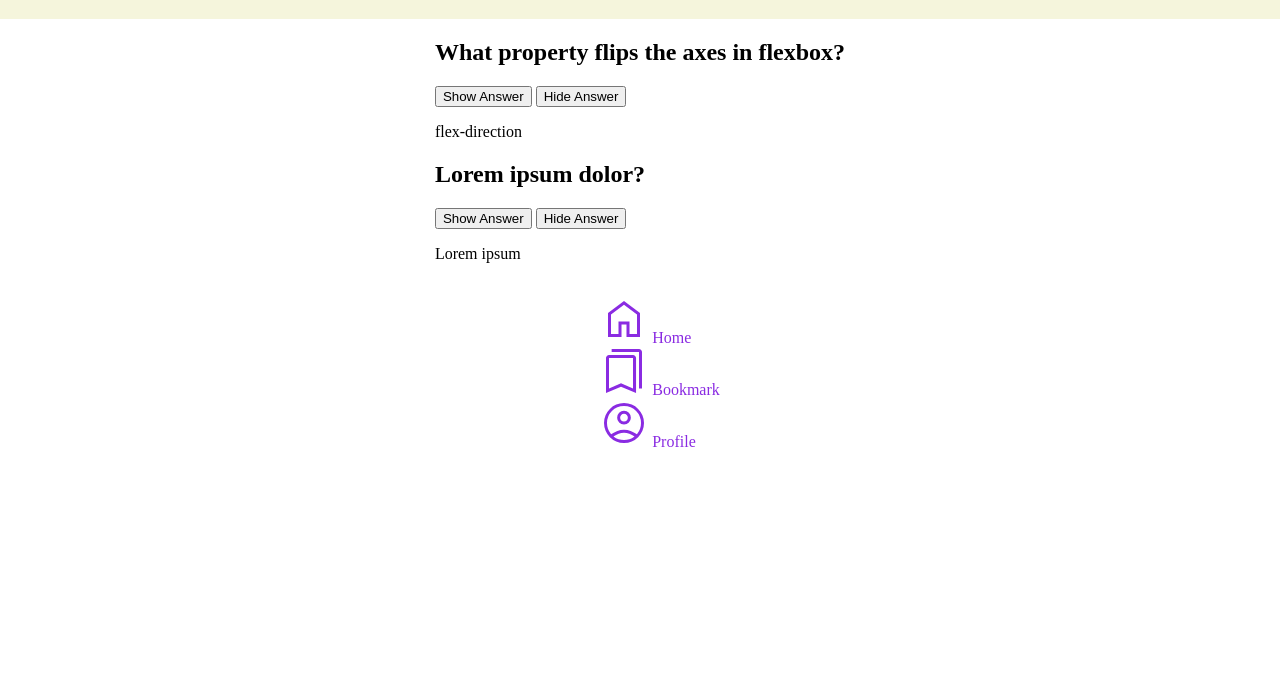
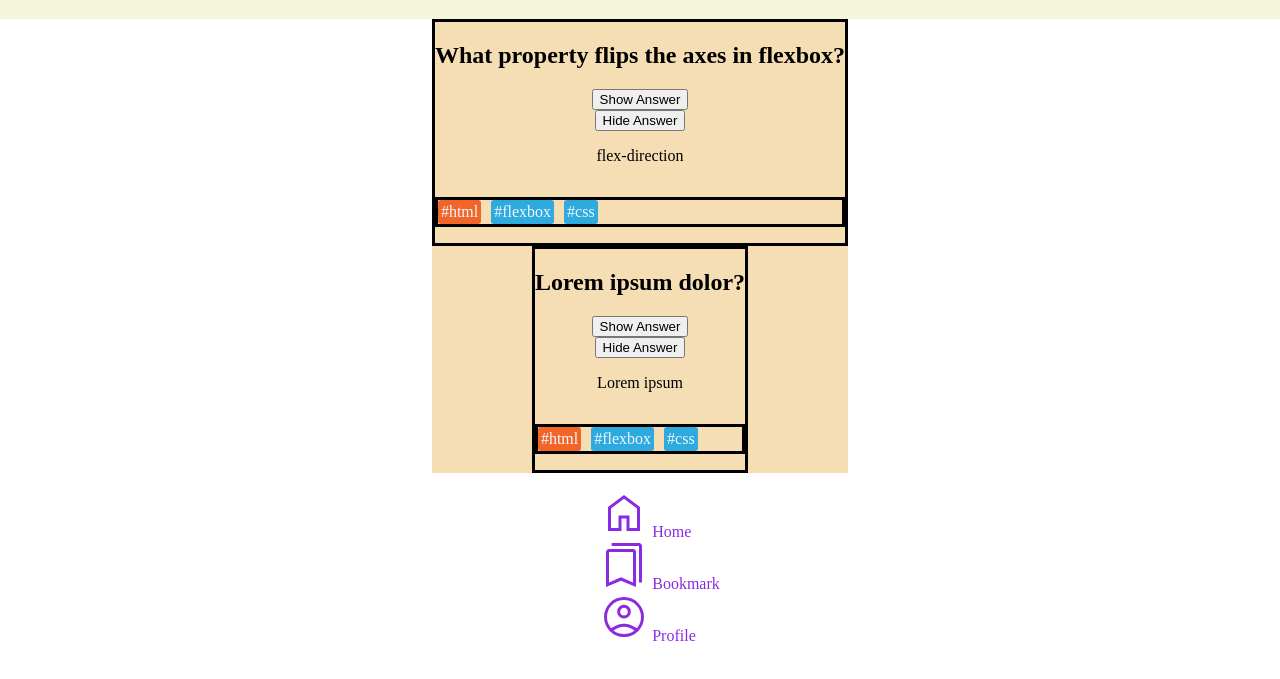
Before and after one commit to Long-HaHoang/recap-project-1, a plain HTML site: page index.html in a window 1280 px wide. Shown: the part 61-740 px from the top of the page. Drawn offline with Linux system fonts and the light colour scheme.

Commit message:
add: fonts fix: cards sizes

```diff
--- a/css/styles.css
+++ b/css/styles.css
@@ -6,6 +6,9 @@
   --clr: gray;
   --bgc: beige;
   --nbg: rgb(233, 232, 232);
+  --html: #f16528;
+  --css: #2eaade;
+  --js: #ffd93a;
 }
 
 body {
@@ -24,6 +27,47 @@ header {
   width: 100%;
 }
 
+main {
+  background-color: wheat;
+  display: flex;
+  flex-direction: column;
+  align-items: center;
+}
+
+.q_card {
+  position: relative;
+  border: solid;
+  display: flex;
+  flex-direction: column;
+  justify-content: center;
+  align-items: center;
+}
+
+.q_card ul {
+  padding: 0;
+  border: solid;
+  display: flex;
+  justify-content: flex-start;
+  list-style-type: none;
+  gap: 10px;
+  width: 100%;
+}
+
+.q_card ul li {
+  /* border: solid black; */
+  padding: 3px;
+  border-radius: 3px;
+  color: aliceblue;
+}
+
+.li__html {
+  background-color: var(--html);
+}
+
+.li__css {
+  background-color: var(--css);
+}
+
 .nav_list {
   list-style-type: none;
 }
--- a/index.html
+++ b/index.html
@@ -12,17 +12,27 @@
       <h1>Quiz App</h1>
     </header>
     <main>
-      <section>
+      <section class="q_card">
         <h2>What property flips the axes in flexbox?</h2>
-        <button>Show Answer</button>
+        <button class="button_answer">Show Answer</button>
         <button>Hide Answer</button>
         <p>flex-direction</p>
+        <ul>
+          <li class="li__html">#html</li>
+          <li class="li__css">#flexbox</li>
+          <li class="li__css">#css</li>
+        </ul>
       </section>
-      <section>
+      <section class="q_card">
         <h2>Lorem ipsum dolor?</h2>
         <button>Show Answer</button>
         <button>Hide Answer</button>
         <p>Lorem ipsum</p>
+        <ul>
+          <li class="li__html">#html</li>
+          <li class="li__css">#flexbox</li>
+          <li class="li__css">#css</li>
+        </ul>
       </section>
     </main>
     <footer>
```
Also changed, not shown: fonts/roboto-v30-latin-regular.ttf (added), fonts/roboto-v30-latin-regular.woff (added), fonts/roboto-v30-latin-regular.woff2 (added), 4 other files.
